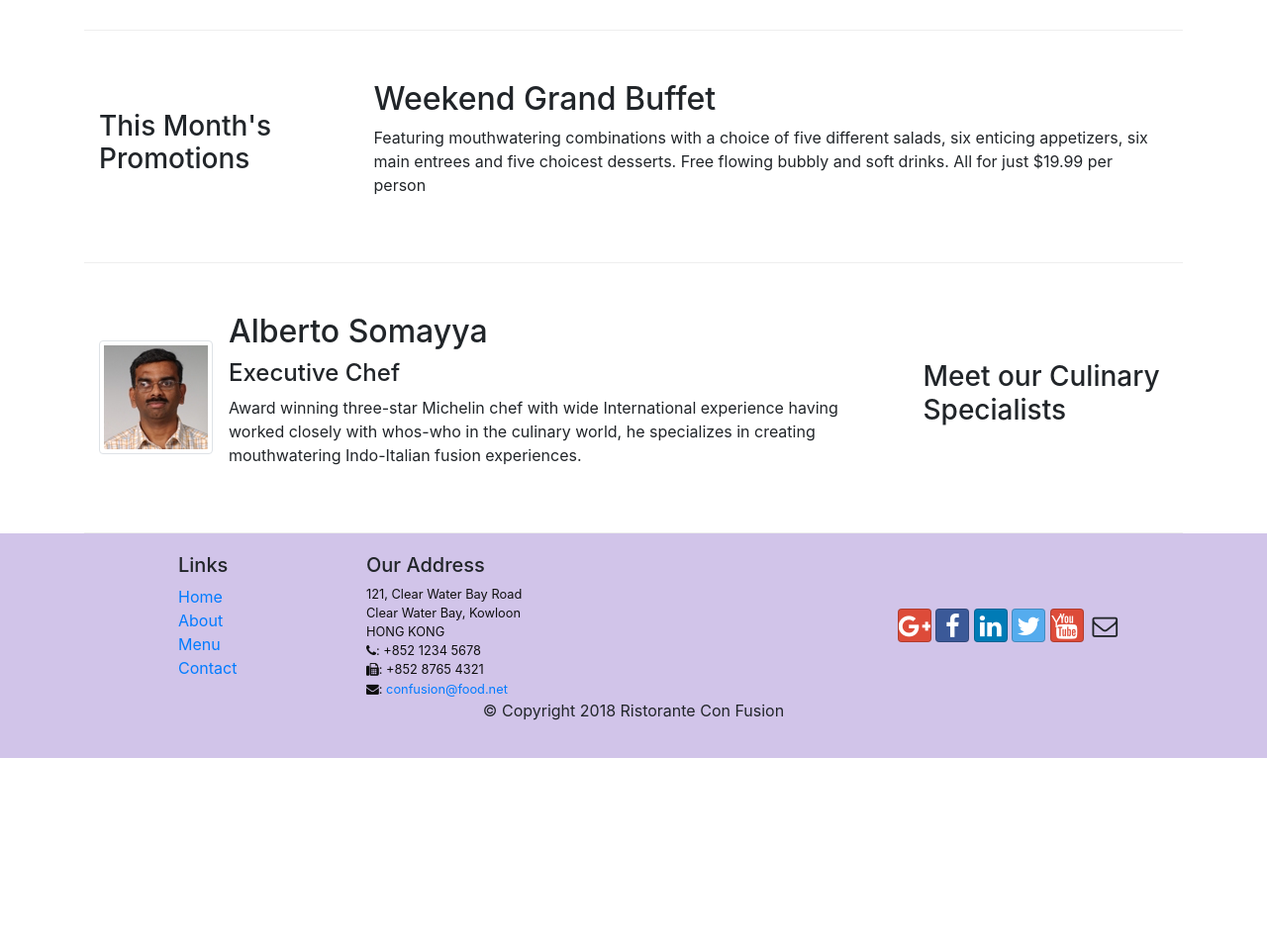
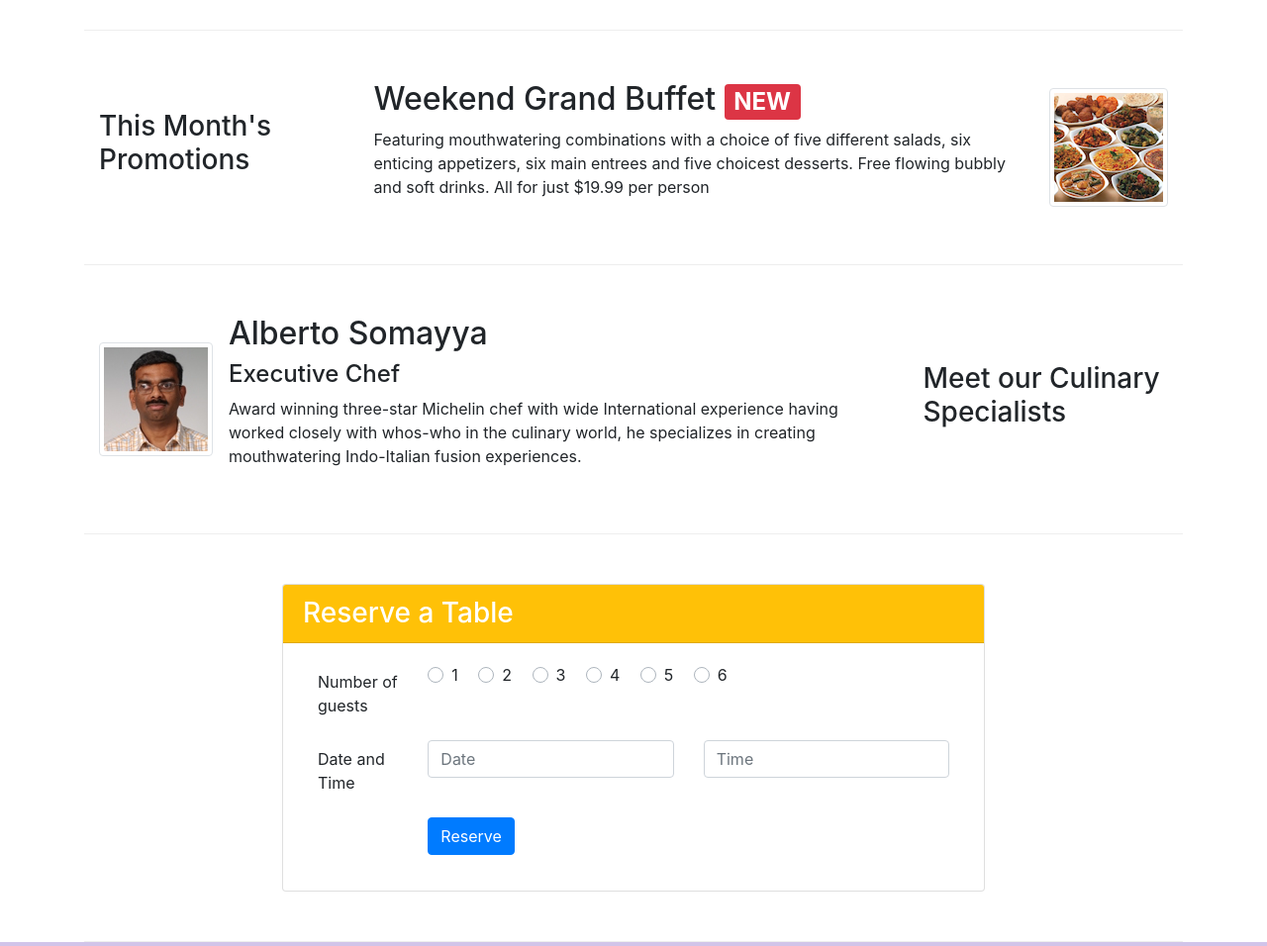
Before and after one commit to arunshenoy99/bootstrap4-practice, a website: page index.html in a window 1280 px wide. Shown: the part 540-1496 px from the top of the page at 99% size. Before the commit the page ends 1306 px from the top, so only its background shows below. Drawn offline with nearby package versions, Linux system fonts and the light colour scheme.

Commit message:
more components

```diff
--- a/index.html
+++ b/index.html
@@ -3,7 +3,7 @@
 
 <head>
     <meta charset="utf-8">
-    <meta name="viewport" content="width=device-width, initial-scale=1.0, shrink-to-fit=no">
+    <meta name="viewport" content="width=device-width, initial-scale=1, shrink-to-fit=no">
     <meta http-equiv="x-ua-compatible" content="ie=edge">
     <link rel="stylesheet" href="node_modules/bootstrap/dist/css/bootstrap.min.css">
     <link rel="stylesheet" href="node_modules/font-awesome/css/font-awesome.min.css">
@@ -37,9 +37,12 @@
                     <h1>Ristorante con Fusion</h1>
                     <p>We take inspiration from the World's best cuisines, and create a unique fusion experience. Our lipsmacking creations will tickle your culinary senses!</p>
                 </div>
-                <div class="col col-sm">
+                <div class="col-12 col-sm-3">
                     <!--Occupy the remaining space as no numbers specified-->
                     <img src="img/logo.png" alt="Restaurant Logo" class="img-fluid">
+                </div>
+                <div class="col-12 col-sm-3 align-self-center">
+                    <a href="#reserve" role="button" class="btn btn-warning btn-block">Reserve Table</a>
                 </div>
             </div>
         </div>
@@ -58,7 +61,7 @@
                             <span class="badge badge-danger">HOT</span>
                             <span class="badge badge-pill badge-secondary">Rs 450</span>
                         </h2>
-                        <p>A unique combination of Indian Uthappam (pancake) and Italian pizza, topped with Cerignola olives, ripe vine cherry tomatoes, Vidalia onion, Guntur chillies and Buffalo Paneer.</p>
+                        <p class="d-none d-sm-block">A unique combination of Indian Uthappam (pancake) and Italian pizza, topped with Cerignola olives, ripe vine cherry tomatoes, Vidalia onion, Guntur chillies and Buffalo Paneer.</p>
                     </div>
                 </div>
             </div>
@@ -70,8 +73,15 @@
                 <h3>This Month's Promotions</h3>
             </div>
             <div class="col col-sm col-md">
-                <h2>Weekend Grand Buffet</h2>
-                <p>Featuring mouthwatering combinations with a choice of five different salads, six enticing appetizers, six main entrees and five choicest desserts. Free flowing bubbly and soft drinks. All for just $19.99 per person </p>
+                <div class="media">
+                    <div class="media-body">
+                        <h2 class="mt-0">Weekend Grand Buffet
+                            <span class="badge badge-danger">NEW</span>
+                        </h2>
+                        <p class="d-none d-sm-block">Featuring mouthwatering combinations with a choice of five different salads, six enticing appetizers, six main entrees and five choicest desserts. Free flowing bubbly and soft drinks. All for just $19.99 per person </p>
+                    </div>
+                    <img src="img/buffet.png" alt="buffet" class="d-flex ml-3 img-thumbnail align-self-center">
+                </div>
             </div>
         </div>
 
@@ -80,16 +90,75 @@
                 <h3>Meet our Culinary Specialists</h3>
             </div>
             <div class="col col-sm order-sm-first col-md">
-                <div class="media">
+                <div class="media media-right">
                     <img class="d-flex mr-3 img-thumbnail align-self-center" src="img/alberto.png" alt="alberto">
                     <div class="media-body">
                         <h2 class="mt-0">Alberto Somayya</h2>
                         <h4>Executive Chef</h4>
-                        <p>Award winning three-star Michelin chef with wide International experience having worked closely with whos-who in the culinary world, he specializes in creating mouthwatering Indo-Italian fusion experiences. </p>
+                        <p class="d-none d-sm-block">Award winning three-star Michelin chef with wide International experience having worked closely with whos-who in the culinary world, he specializes in creating mouthwatering Indo-Italian fusion experiences. </p>
                     </div>
                 </div>
             </div>
         </div>
+
+        <div class="row row-content justify-content-center">
+            <div class="col-12 col-sm-8">
+                <div class="card" id="reserve">
+                    <h3 class="card-header bg-warning text-white">Reserve a Table</h3>
+                    <div class="card-body">
+                        <form action="">
+                            <div class="container">
+                                <div class="form-group row">
+                                    <label for="#guests" class="col-12 col-sm-2 col-form-label">Number of guests</label>
+                                    <div class="col-12 col-sm-10">
+                                        <div class="custom-control custom-radio custom-control-inline">
+                                            <input type="radio" id="customRadioInline1" name="customRadioInline1" class="custom-control-input">
+                                            <label for="customRadioInline1" class="custom-control-label">1</label>
+                                        </div>
+                                        <div class="custom-control custom-radio custom-control-inline">
+                                            <input type="radio" id="customRadioInline2" name="customRadioInline2" class="custom-control-input">
+                                            <label for="customRadioInline2" class="custom-control-label">2</label>
+                                        </div>
+                                        <div class="custom-control custom-radio custom-control-inline">
+                                            <input type="radio" id="customRadioInline3" name="customRadioInline3" class="custom-control-input">
+                                            <label for="customRadioInline3" class="custom-control-label">3</label>
+                                        </div>
+                                        <div class="custom-control custom-radio custom-control-inline">
+                                            <input type="radio" id="customRadioInline4" name="customRadioInline4" class="custom-control-input">
+                                            <label for="customRadioInline4" class="custom-control-label">4</label>
+                                        </div>
+                                        <div class="custom-control custom-radio custom-control-inline">
+                                            <input type="radio" id="customRadioInline5" name="customRadioInline5" class="custom-control-input">
+                                            <label for="customRadioInline5" class="custom-control-label">5</label>
+                                        </div>
+                                        <div class="custom-control custom-radio custom-control-inline">
+                                            <input type="radio" id="customRadioInline6" name="customRadioInline6" class="custom-control-input">
+                                            <label for="customRadioInline6" class="custom-control-label">6</label>
+                                        </div>
+
+                                    </div>
+                                </div>
+                                <div class="form-group row">
+                                    <label for="#date" class="col-12 col-sm-2 col-form-label">Date and Time</label>
+                                    <div class="col-12 col-sm-5">
+                                        <input type="text" class="form-control" id="date" name="date" placeholder="Date">
+                                    </div>
+                                    <div class="col-12 col-sm-5">
+                                        <input type="text" class="form-control" id="time" name="time" placeholder="Time">
+                                    </div>
+                                </div>
+                                <div class="form-group row">
+                                    <div class="offset-md-2 col-md-10">
+                                        <button type="submit" class="btn btn-primary">Reserve</button>
+                                    </div>
+                                </div>
+                            </div>
+                        </form>
+                    </div>
+                </div>
+            </div>
+        </div>
+
     </div>
 
     <footer class="footer">
```
